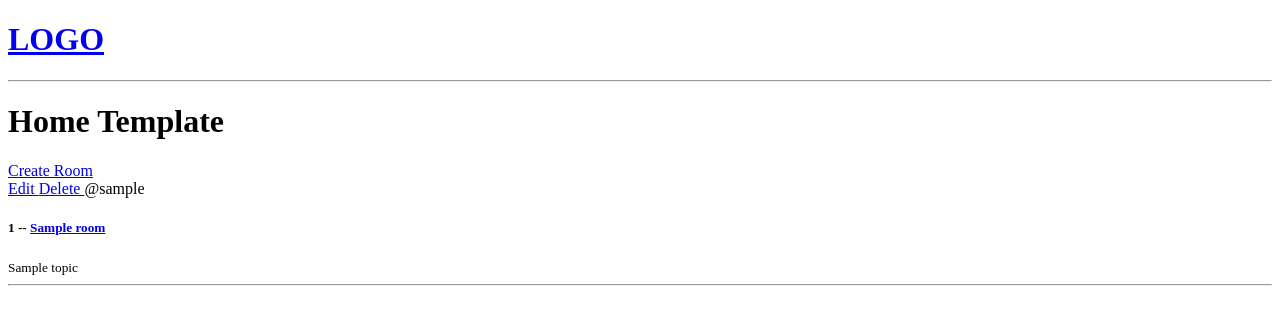
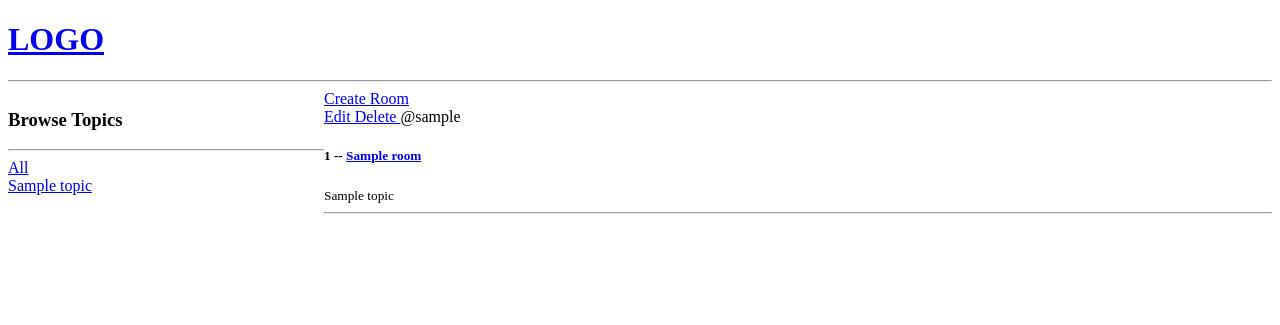
Before and after one commit to Dinesh-Rodriguez/Project_Django, a Django app: template base/templates/base/home.html in a window 1280 px wide. Shown: the top 325 px of the page. Run offline with Django 5.2, Linux system fonts and the light colour scheme; the template is opened without the code that fills it: most values are stand-ins (such as "Sample title", 1, 10 or a date in 2020).

Commit message:
Topic error

```diff
--- a/base/templates/base/home.html
+++ b/base/templates/base/home.html
@@ -1,7 +1,31 @@
 {% extends 'main.html' %}
 
 {% block content %}
-<h1> Home Template </h1>
+
+
+<style>
+    .home-container{
+        display: grid;
+        grid-template-columns: 1fr 3fr;
+    }
+</style>
+
+<div class="home-container">
+
+    <div>
+        <h3> Browse Topics </h3>
+        <hr>
+
+        <div>
+            <a href="{% url 'home' %}">All</a>
+        </div>
+
+            {% for topic in topics %}
+                <div>
+                    <a href="{% url 'home' %}?q={{topic.name}}">{{topic.name}}</a>
+                </div>
+            {% endfor %}
+    </div>
 
     <div>
 
@@ -19,6 +43,10 @@
                 </div>
             {% endfor %}
         </div>
+
+    </div>
+
+
 </div>
 
 {% endblock content %}
```
Also changed, not shown: base/views.py (+6 -2 lines), db.sqlite3. Lines whose indentation alone changed are shown as unchanged.
